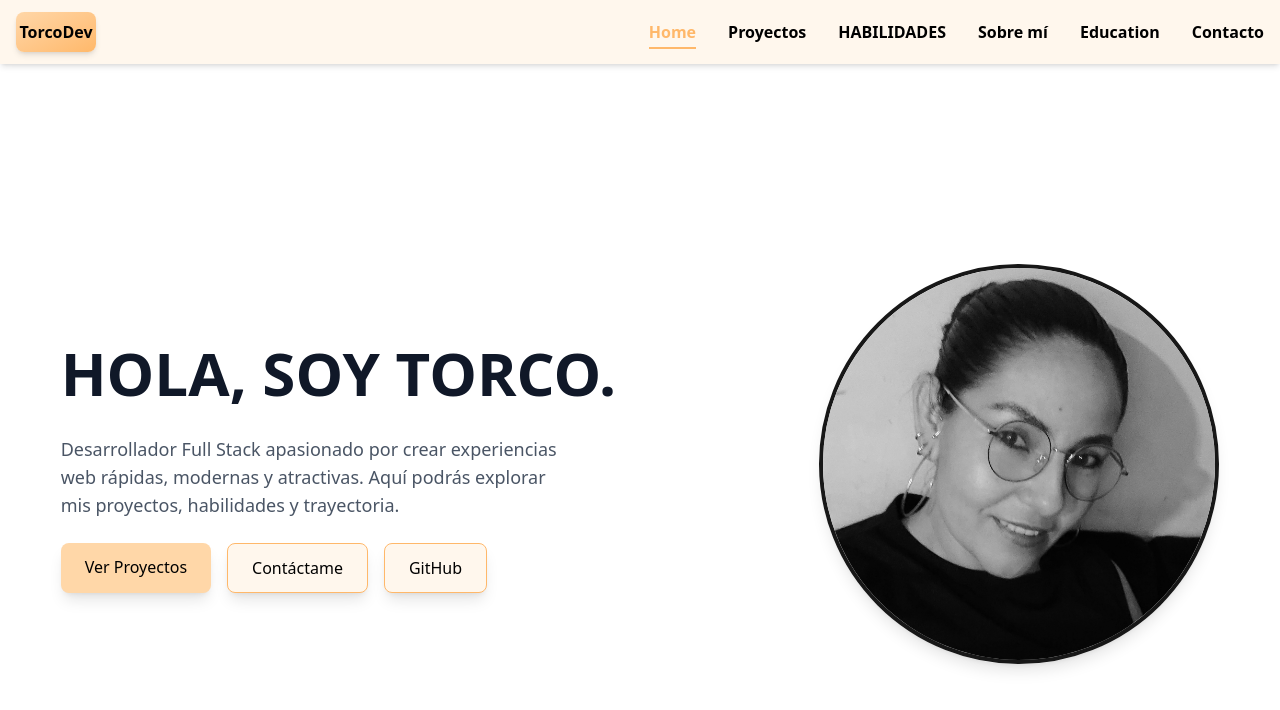
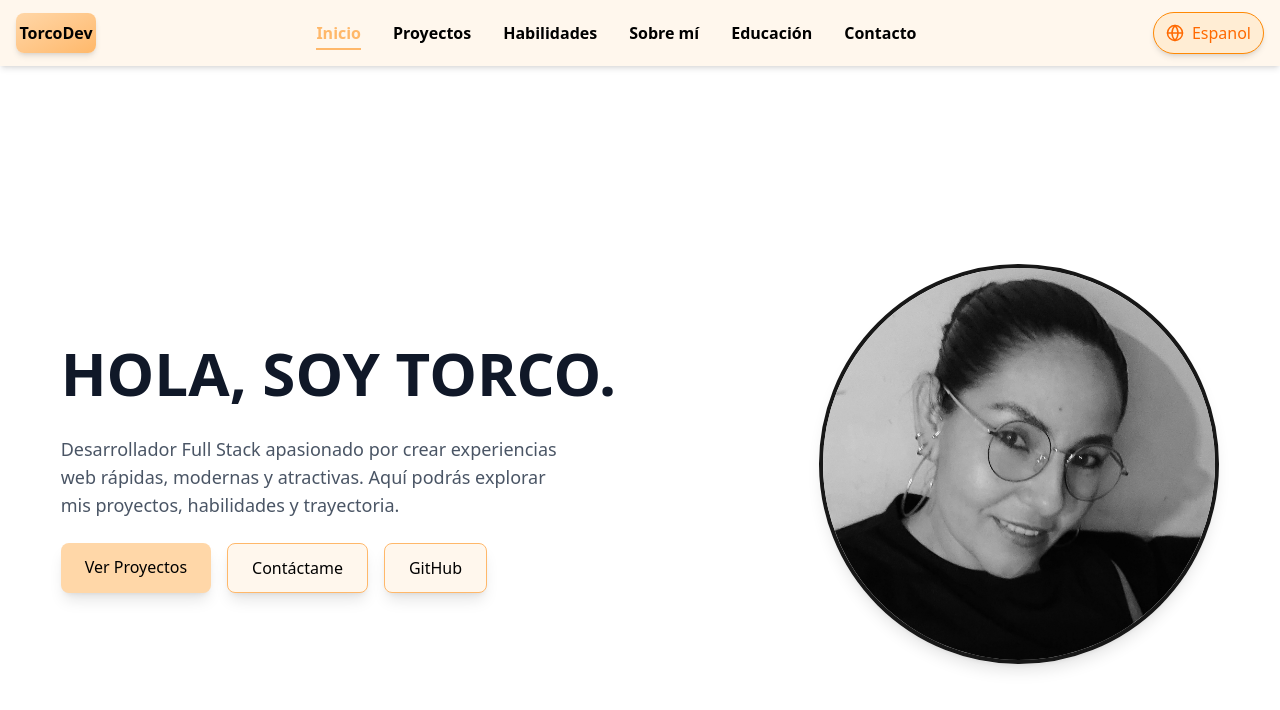
Before and after one commit to torco34/mon-portfolio, a React (Vite) app in the folder frontend/: page / in a window 1280 px wide. Shown: the top 710 px of the page. Built offline with nearby package versions, Linux system fonts and the light colour scheme.

Commit message:
leguage list

```diff
--- a/frontend/src/components/constants/navbarLinks.ts
+++ b/frontend/src/components/constants/navbarLinks.ts
@@ -1,8 +1,12 @@
+// 📂 src/constants/navbarLinks.ts
 export const navbarLinks = [
-  { path: "/", label: "Home" },
-  { path: "/projects", label: "Proyectos" },
-  { path: "/skills", label: "HABILIDADES" },
-  { path: "/about", label: "Sobre mí" },
-  { path: "/education", label: "Education" },
-  { path: "/contact", label: "Contacto" },
-];
+  { path: "/", key: "home" },
+  { path: "/projects", key: "projects" },
+  { path: "/skills", key: "skills" },
+  { path: "/about", key: "about" },
+  { path: "/education", key: "education" },
+  { path: "/contact", key: "contact" },
+] as const;
+
+// 👇 ahora sí puedes extraer el tipo
+export type NavbarLinkKey = (typeof navbarLinks)[number]["key"];
--- a/frontend/src/components/navbar/DesktopMenu.tsx
+++ b/frontend/src/components/navbar/DesktopMenu.tsx
@@ -1,9 +1,12 @@
 import { NavLink } from "react-router-dom";
+import { useLanguage } from "../../context/LanguageContext"; // 👈 Importa el contexto
 import type { DesktopMenuProps } from "./NavbarTypes";
 
 export const DesktopMenu = ({ links }: DesktopMenuProps) => {
+  const { t } = useLanguage(); // 👈 función de traducción
+
   return (
-    <ul className="hidden font-bold  md:flex gap-8 ">
+    <ul className="hidden font-bold md:flex gap-8">
       {links.map((link) => (
         <li key={link.path}>
           <NavLink
@@ -11,12 +14,12 @@ export const DesktopMenu = ({ links }: DesktopMenuProps) => {
             className={({ isActive }) =>
               `transition-colors ${
                 isActive
-                  ? "text-orange-300 border-b-2 font-bold border-primary pb-1" // activo
-                  : "hover:text-orange-300" // hover
+                  ? "text-orange-300 border-b-2 font-bold border-primary pb-1"
+                  : "hover:text-orange-300"
               }`
             }
           >
-            {link.label}
+            {t(link.key)} {/* 👈 ahora traducido */}
           </NavLink>
         </li>
       ))}
--- a/frontend/src/components/navbar/Navbar.tsx
+++ b/frontend/src/components/navbar/Navbar.tsx
@@ -1,30 +1,53 @@
 import { useState } from "react";
 
+import { Globe, Languages } from "lucide-react";
+import { useLanguage } from "../../context/LanguageContext";
 import { navbarLinks } from "../constants/navbarLinks";
 import { DesktopMenu } from "./DesktopMenu";
 import { Logo } from "./Logo";
 import { MenuToggleButton } from "./MenuToggleButton";
 import { MobileMenu } from "./MobileMenu";
+
+// 👇 Importa el hook del contexto
+
 export default function Navbar() {
   const [menuOpen, setMenuOpen] = useState(false);
 
+  // 👇 Hook de idioma
+  const { lang, setLang } = useLanguage();
+
   return (
-    <nav className="fixed  w-full bg-orange-50 shadow-md z-150">
-      <div className="max-w-7xl mx-auto px-4  py-3 flex justify-between items-center">
+    <nav className="fixed w-full bg-orange-50 shadow-md z-150">
+      <div className="max-w-7xl mx-auto px-4 py-3 flex justify-between items-center">
         <Logo />
 
         {/* Menú escritorio */}
         <DesktopMenu links={navbarLinks} />
 
+        {/* Botón para cambiar idioma */}
+        <button
+          onClick={() => setLang(lang === "es" ? "en" : "es")}
+          className="ml-4 flex items-center gap-2 px-3 py-2 border border-orange-400  bg-orange-100 text-orange-500 rounded-full shadow-md hover:bg-orange-100 transition"
+        >
+          {lang === "es" ? (
+            <>
+              <Globe size={18} /> Espanol
+            </>
+          ) : (
+            <>
+              <Languages size={18} /> Englesh
+            </>
+          )}
+        </button>
+
         {/* Botón menú móvil */}
-
         <MenuToggleButton
           menuOpen={menuOpen}
           onClick={() => setMenuOpen(!menuOpen)}
         />
       </div>
 
-      {/* Menú móvil  */}
+      {/* Menú móvil */}
       {menuOpen && (
         <MobileMenu links={navbarLinks} onClick={() => setMenuOpen(false)} />
       )}
--- a/frontend/src/components/navbar/NavbarTypes.ts
+++ b/frontend/src/components/navbar/NavbarTypes.ts
@@ -1,15 +1,21 @@
+// 📂 src/components/navbar/NavbarTypes.ts
+import type { NavbarLinkKey } from "../constants/navbarLinks";
+
 export interface LogoProps {
   showText?: boolean;
   className?: string;
 }
+
 export interface MenuToggleButtonProps {
   menuOpen: boolean;
   onClick: () => void;
 }
+
 export interface MobileMenuProps {
-  links: { path: string; label: string }[];
+  links: readonly { path: string; key: NavbarLinkKey }[];
   onClick?: () => void;
 }
+
 export interface DesktopMenuProps {
-  links: { path: string; label: string }[];
+  links: readonly { path: string; key: NavbarLinkKey }[];
 }
--- a/frontend/src/i18n/LanguageContext.ts
+++ b/frontend/src/i18n/LanguageContext.ts
@@ -1,6 +1,4 @@
 // 📂 src/i18n/translations.ts
-
-// Diccionario de traducciones
 export const translations = {
   es: {
     home: "Inicio",
@@ -8,6 +6,7 @@ export const translations = {
     skills: "Habilidades",
     contact: "Contacto",
     about: "Sobre mí",
+    education: "Educación", // 👈 agregado
   },
   en: {
     home: "Home",
@@ -15,11 +14,9 @@ export const translations = {
     skills: "Skills",
     contact: "Contact",
     about: "About me",
+    education: "Education", // 👈 agregado
   },
-} as const; // 👈 importante para que TypeScript infiera bien las claves
+} as const;
 
-// Tipo para los idiomas disponibles
 export type Lang = keyof typeof translations; // "es" | "en"
-
-// Tipo para las claves de traducción (home | projects | skills...)
 export type TranslationKey = keyof (typeof translations)["es"];
```
